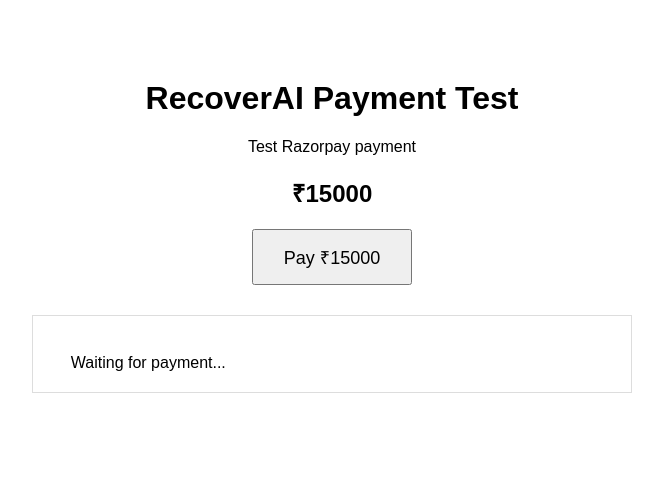
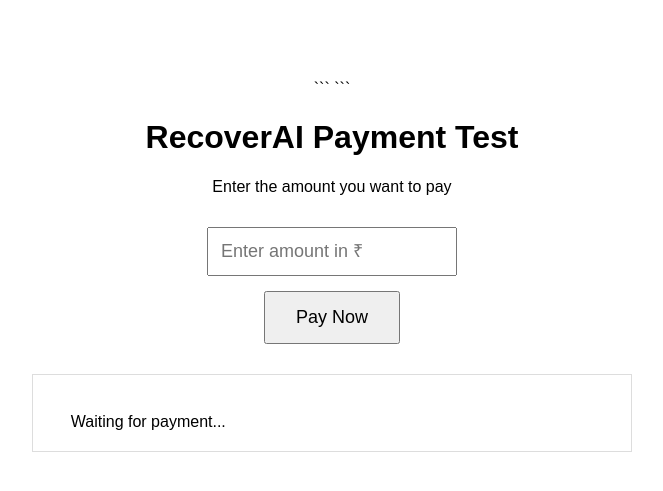
Before and after one commit to OmmPrakash-tech/recoverai-autonomous-revenue-recovery, a Spring Boot app: page /payment.html in a window 1280 px wide. Shown: the top 491 px of the page, without its empty margins (308-971 px from the left). Run offline with Spring Boot 4, Linux system fonts and the light colour scheme; some libraries are stand-ins or nearby versions.

Commit message:
Update commit

````diff
--- a/backend/src/main/resources/static/payment.html
+++ b/backend/src/main/resources/static/payment.html
@@ -1,9 +1,11 @@
 <!DOCTYPE html>
+
 <html lang="en">
 
 <head>
     <meta charset="UTF-8">
 
+```
 <title>RecoverAI Payment Test</title>
 
 <script src="https://checkout.razorpay.com/v1/checkout.js"></script>
@@ -14,6 +16,14 @@
         max-width: 600px;
         margin: 80px auto;
         text-align: center;
+    }
+
+    input {
+        padding: 12px;
+        font-size: 18px;
+        width: 250px;
+        margin: 15px 0;
+        box-sizing: border-box;
     }
 
     button {
@@ -30,24 +40,34 @@
         border: 1px solid #ddd;
     }
 </style>
+```
+
 </head>
 
 <body>
 
 <h1>RecoverAI Payment Test</h1>
 
-<p>Test Razorpay payment</p>
+<p>Enter the amount you want to pay</p>
 
-<h2>₹15000</h2>
+<input
+type="number"
+id="amount"
+placeholder="Enter amount in ₹"
+min="1"
+step="0.01"
+
+>
+
+<br>
 
 <button onclick="startPayment()">
-    Pay ₹15000
+    Pay Now
 </button>
 
 <div id="result">
     Waiting for payment...
 </div>
-
 
 <script>
 
@@ -56,12 +76,53 @@
     const resultBox =
         document.getElementById("result");
 
-        const paymentAmount = 15000;
-
     try {
 
+        // =========================================
+        // GET AMOUNT FROM USER
+        // =========================================
+
+        const amountInput =
+            document.getElementById("amount").value;
+
+        const amount = parseFloat(amountInput);
+
+
+        // =========================================
+        // VALIDATE AMOUNT
+        // =========================================
+
+        if (!amountInput || isNaN(amount)) {
+
             resultBox.textContent =
-            "Creating Razorpay order...";
+                "Please enter a valid amount.";
+
+            return;
+        }
+
+        if (amount <= 0) {
+
+            resultBox.textContent =
+                "Amount must be greater than ₹0.";
+
+            return;
+        }
+
+
+        // =========================================
+        // CONVERT RUPEES TO PAISE
+        // =========================================
+
+     // =========================================
+// AMOUNT IN RUPEES
+// Backend will handle paise conversion
+// =========================================
+
+const paymentAmount = amount;
+
+        resultBox.textContent =
+            "Creating Razorpay order...\n\n" +
+            "Amount: ₹" + amount;
 
 
         // =========================================
@@ -97,11 +158,16 @@
 
         resultBox.textContent =
             "Order created\n\n" +
-            "Order ID: " + order.orderId +
+
+            "Order ID: " +
+            order.orderId +
+
             "\nAmount: ₹" +
             (order.amount / 100) +
+
             "\nCurrency: " +
             order.currency +
+
             "\n\nOpening Razorpay...";
 
 
@@ -227,7 +293,8 @@
 
                 await processFailedPayment(
                     paymentId,
-                    failureReason
+                    failureReason,
+                    amount
                 );
             }
         );
@@ -293,6 +360,7 @@
             verificationResponse.status
         );
 
+
         console.log(
             "Verification result:",
             result
@@ -338,7 +406,8 @@
 
 async function processFailedPayment(
     paymentId,
-    failureReason
+    failureReason,
+    amount
 ) {
 
     const resultBox =
@@ -359,7 +428,7 @@
                 "CUST_TEST_001",
 
             amount:
-                15000,
+                amount,
 
             currency:
                 "INR",
@@ -404,6 +473,7 @@
             response.status
         );
 
+
         console.log(
             "RecoverAI response:",
             result
@@ -438,6 +508,11 @@
 
             "\n\n" +
 
+            "Amount:\n₹" +
+            amount +
+
+            "\n\n" +
+
             "✅ RECOVERAI PROCESSED THE FAILURE\n\n" +
 
             result;
````
Lines whose indentation alone changed are shown as unchanged.
